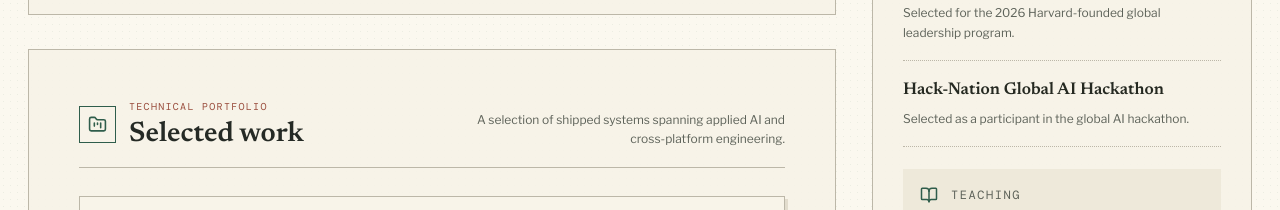
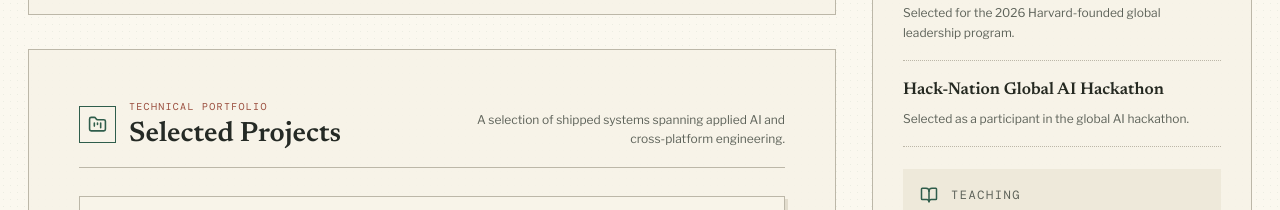
Before and after one commit to zeeshanali-k/devscion-academic, a React (Vite) app: page / in a window 1280 px wide. Shown: the part 1260-1470 px from the top of the page. Built offline with nearby package versions, Linux system fonts and the light colour scheme.

Commit message:
Update headings in Hackathons and Projects sections for clarity

```diff
--- a/src/components/hackathons-section.jsx
+++ b/src/components/hackathons-section.jsx
@@ -5,7 +5,7 @@ export default function HackathonsSection() {
   return (
     <section className="section-block" id="hackathons">
       <div className="section-heading section-heading-split">
-        <div className="heading-group"><span className="section-icon"><FlaskConical size={19} /></span><div><p className="section-kicker">Rapid research prototypes</p><h2>Research builds</h2></div></div>
+        <div className="heading-group"><span className="section-icon"><FlaskConical size={19} /></span><div><p className="section-kicker">Rapid hackathon prototypes</p><h2>Hackathons</h2></div></div>
         <p className="section-summary">Short-cycle collaborations where I explore new AI workflows and learning tools.</p>
       </div>
       <div className="research-grid">
--- a/src/components/projects-section.jsx
+++ b/src/components/projects-section.jsx
@@ -7,7 +7,7 @@ export default function ProjectsSection({ setSelectedProject }) {
       <div className="section-heading section-heading-split">
         <div className="heading-group">
           <span className="section-icon"><FolderKanban size={19} /></span>
-          <div><p className="section-kicker">Technical portfolio</p><h2>Selected work</h2></div>
+          <div><p className="section-kicker">Technical portfolio</p><h2>Selected Projects</h2></div>
         </div>
         <p className="section-summary">A selection of shipped systems spanning applied AI and cross-platform engineering.</p>
       </div>
```
